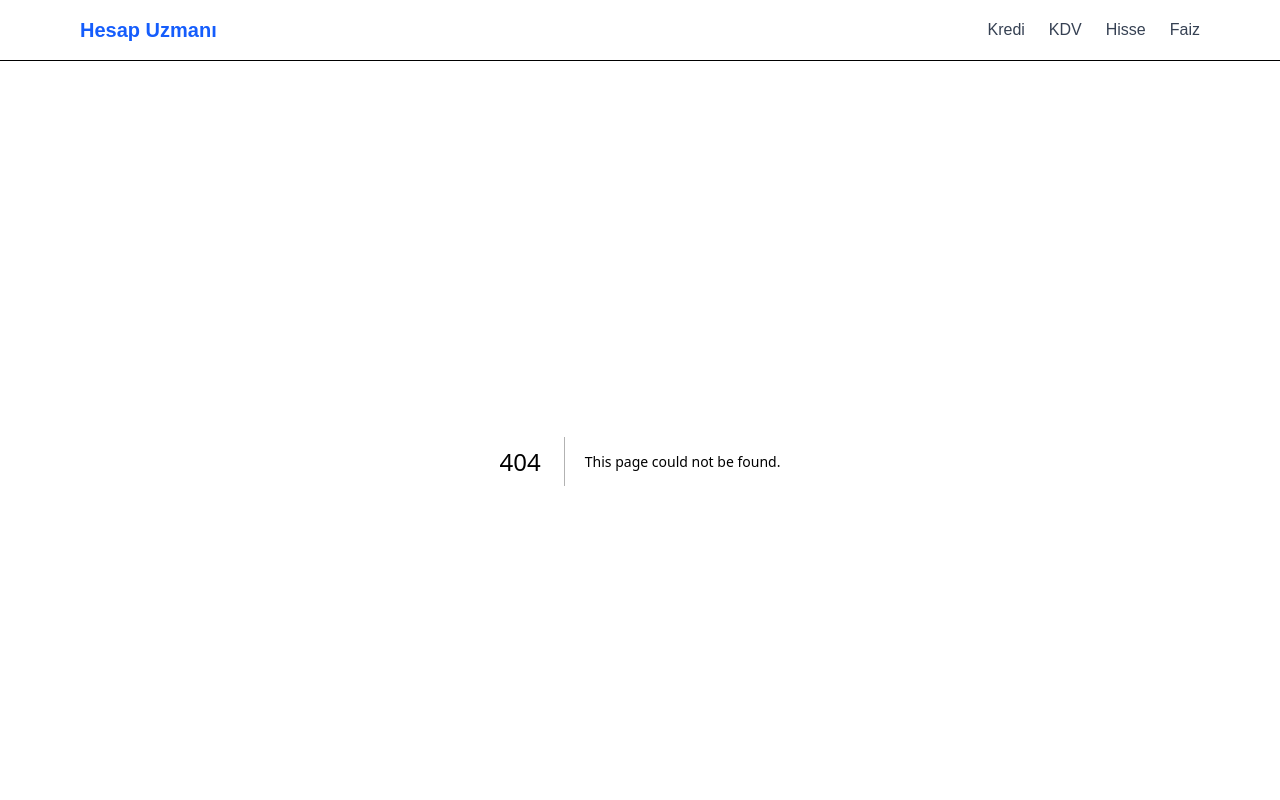
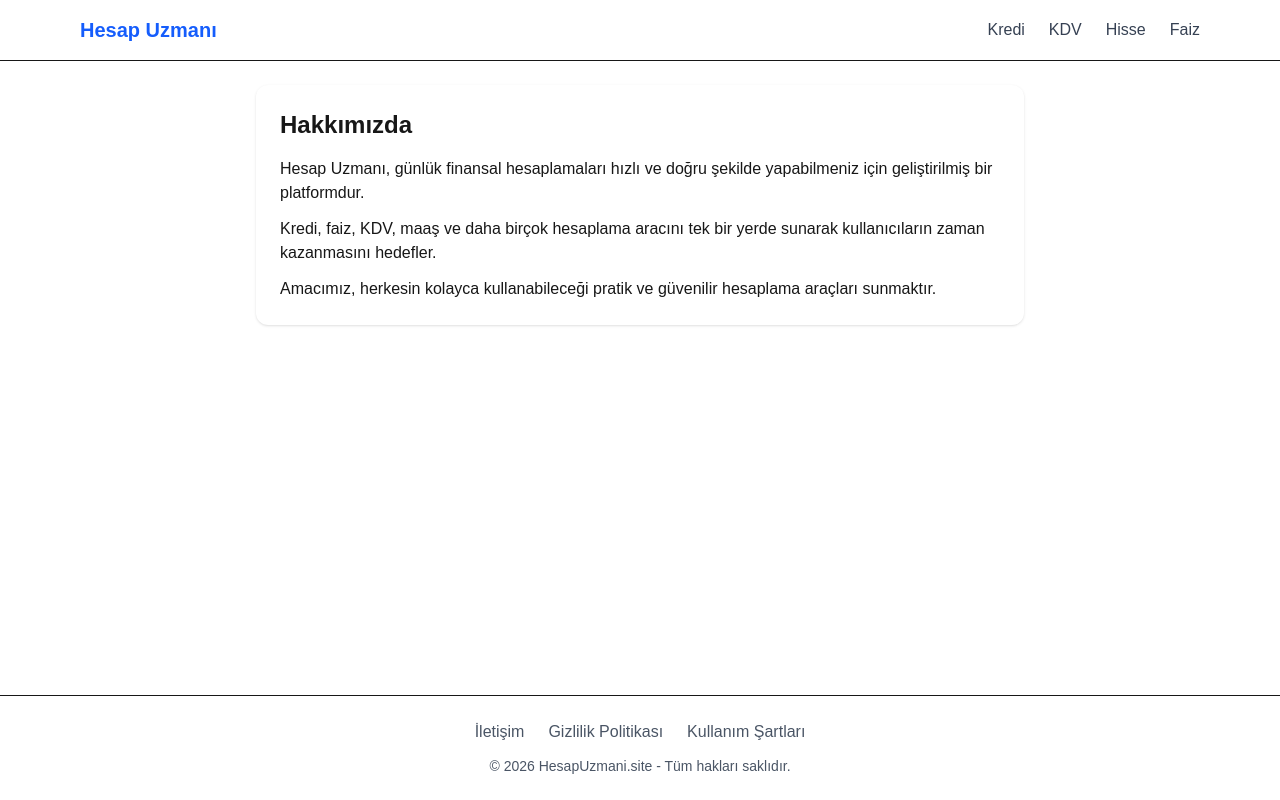
Before and after one commit to erkanckr455/kolayhesapla, a Next.js app: page /hakkimizda in a window 1280 px wide. Before the commit this address had no page. Shown: the top 800 px of the page. Built offline with nearby package versions, Linux system fonts and the light colour scheme.

Commit message:
hakkimizda page

```diff
--- /dev/null
+++ b/app/hakkimizda/page.tsx
@@ -0,0 +1,19 @@
+export default function Hakkimizda() {
+  return (
+    <div className="max-w-3xl mx-auto p-6 bg-white mt-6 rounded-xl shadow">
+      <h1 className="text-2xl font-bold mb-4">Hakkımızda</h1>
+
+      <p className="mb-3">
+        Hesap Uzmanı, günlük finansal hesaplamaları hızlı ve doğru şekilde yapabilmeniz için geliştirilmiş bir platformdur.
+      </p>
+
+      <p className="mb-3">
+        Kredi, faiz, KDV, maaş ve daha birçok hesaplama aracını tek bir yerde sunarak kullanıcıların zaman kazanmasını hedefler.
+      </p>
+
+      <p>
+        Amacımız, herkesin kolayca kullanabileceği pratik ve güvenilir hesaplama araçları sunmaktır.
+      </p>
+    </div>
+  )
+}
```
